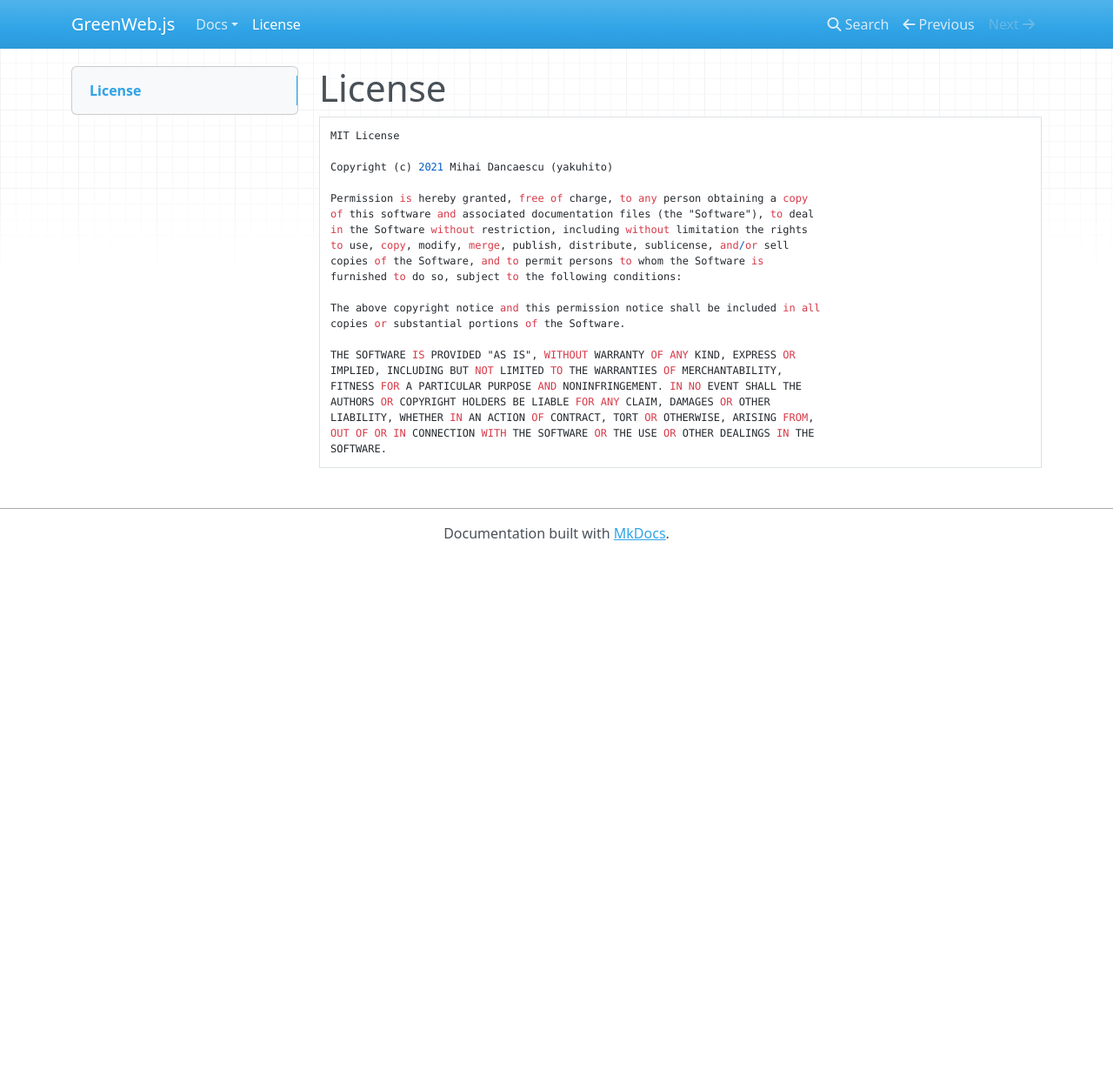
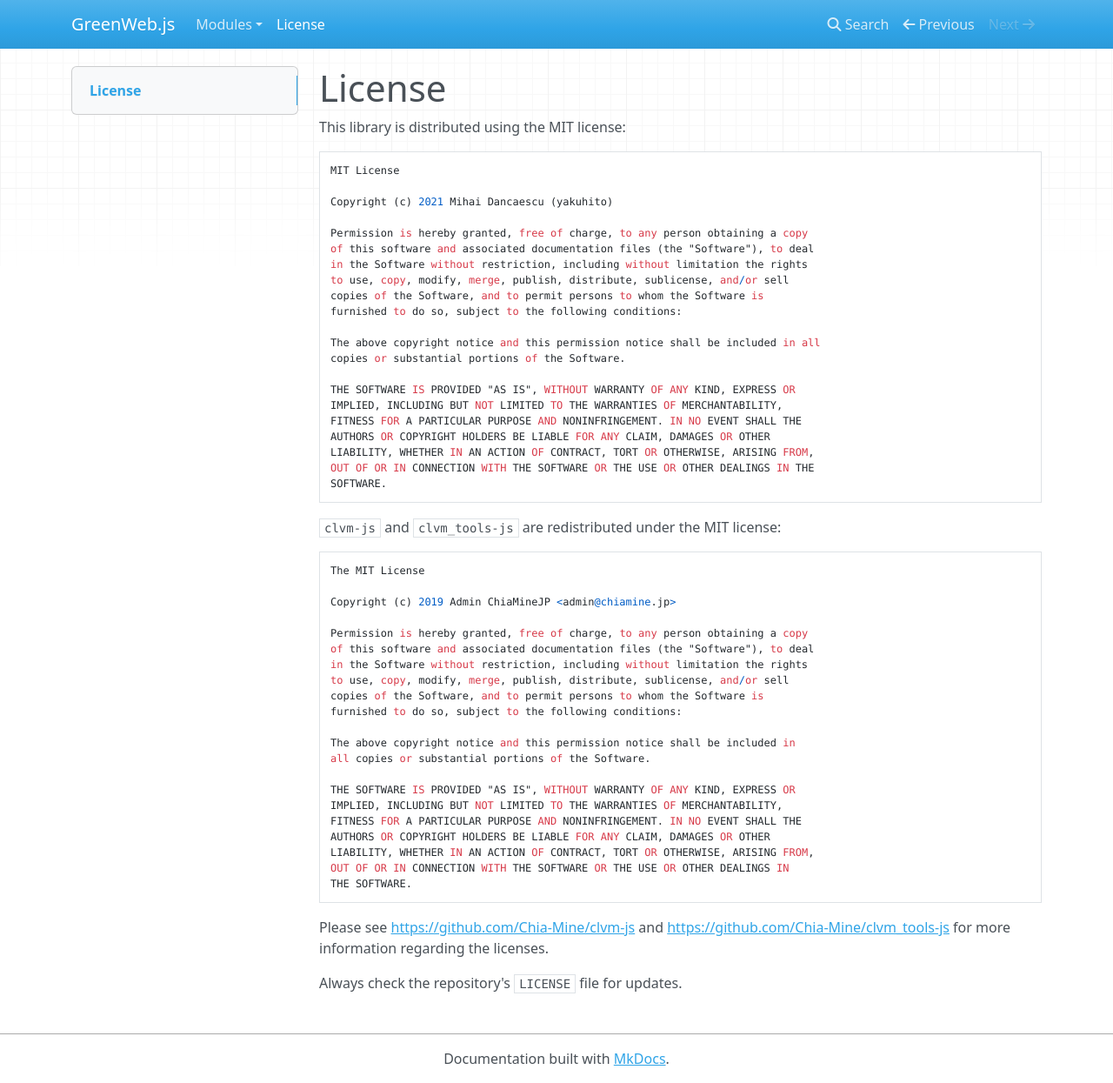
Before and after one commit to Yakuhito/GreenWeb.js, an MkDocs documentation site: the page built from docs/license.md, in a window 1280 px wide and 1245 px high. Shown: the whole window at 87% size. Built offline with MkDocs 1.6.1, drawn with Linux system fonts in a browser that asks for light colours; nearby versions of some CDN libraries.

````diff
--- a/docs/license.md
+++ b/docs/license.md
@@ -1,4 +1,6 @@
 # License
+
+This library is distributed using the MIT license:
 
 ```
 MIT License
@@ -23,3 +25,33 @@ LIABILITY, WHETHER IN AN ACTION OF CONTRACT, TORT OR OTHERWISE, ARISING FROM,
 OUT OF OR IN CONNECTION WITH THE SOFTWARE OR THE USE OR OTHER DEALINGS IN THE
 SOFTWARE.
 ```
+
+`clvm-js` and `clvm_tools-js` are redistributed under the MIT license:
+
+```
+The MIT License
+
+Copyright (c) 2019 Admin ChiaMineJP <admin@chiamine.jp>
+
+Permission is hereby granted, free of charge, to any person obtaining a copy
+of this software and associated documentation files (the "Software"), to deal
+in the Software without restriction, including without limitation the rights
+to use, copy, modify, merge, publish, distribute, sublicense, and/or sell
+copies of the Software, and to permit persons to whom the Software is
+furnished to do so, subject to the following conditions:
+
+The above copyright notice and this permission notice shall be included in
+all copies or substantial portions of the Software.
+
+THE SOFTWARE IS PROVIDED "AS IS", WITHOUT WARRANTY OF ANY KIND, EXPRESS OR
+IMPLIED, INCLUDING BUT NOT LIMITED TO THE WARRANTIES OF MERCHANTABILITY,
+FITNESS FOR A PARTICULAR PURPOSE AND NONINFRINGEMENT. IN NO EVENT SHALL THE
+AUTHORS OR COPYRIGHT HOLDERS BE LIABLE FOR ANY CLAIM, DAMAGES OR OTHER
+LIABILITY, WHETHER IN AN ACTION OF CONTRACT, TORT OR OTHERWISE, ARISING FROM,
+OUT OF OR IN CONNECTION WITH THE SOFTWARE OR THE USE OR OTHER DEALINGS IN
+THE SOFTWARE.
+```
+
+Please see [https://github.com/Chia-Mine/clvm-js](https://github.com/Chia-Mine/clvm-js) and [https://github.com/Chia-Mine/clvm_tools-js](https://github.com/Chia-Mine/clvm_tools-js) for more information regarding the licenses.
+
+Always check the repository's `LICENSE` file for updates.
--- a/mkdocs.yml
+++ b/mkdocs.yml
@@ -1,14 +1,21 @@
 site_name: GreenWeb.js
 
 nav:
-    - 'Docs':
-        - 'Providers':
-            - 'Provider': 'index.md'
-            - 'LeafletProvider': 'index.md'
-        - 'Utils': 'index.md'
-        - 'CLVM': 'index.md'
+    - 'Modules':
+        - 'blockchain':
+            - 'Module Overview': 'blockchain/index.md'
+        - 'wallet':
+            - 'Module Overview': 'wallet/index.md'
+        - 'clvm':
+            - 'Module Overview': 'clvm/index.md'
+        - 'clvmTools':
+            - 'Module Overview': 'clvmTools/index.md'
+        - 'util':
+            - 'Module Overview': 'util/index.md'
     - License: 'license.md'
 
 markdown_extensions:
+    - def_list
+    - tables
     - toc:
         permalink: "#"
````
Also changed, not shown: docs/blockchain/index.md (added, +1 -0 lines), docs/clvm/index.md (added, +1 -0 lines), docs/clvmTools/index.md (added, +1 -0 lines), docs/index.md (+10 -0 lines), docs/util/index.md (added, +1 -0 lines), docs/wallet/index.md (added, +1 -0 lines).
